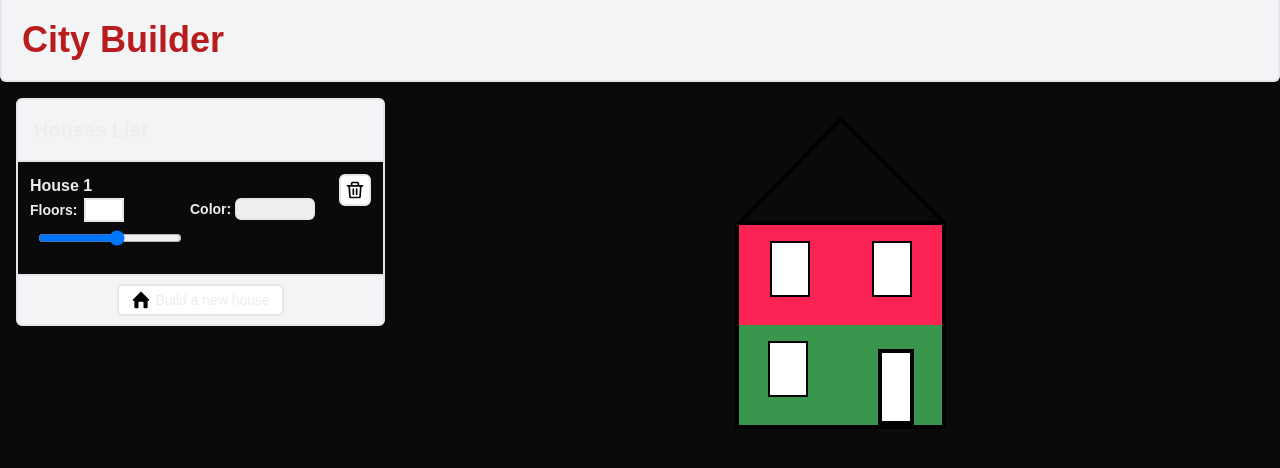
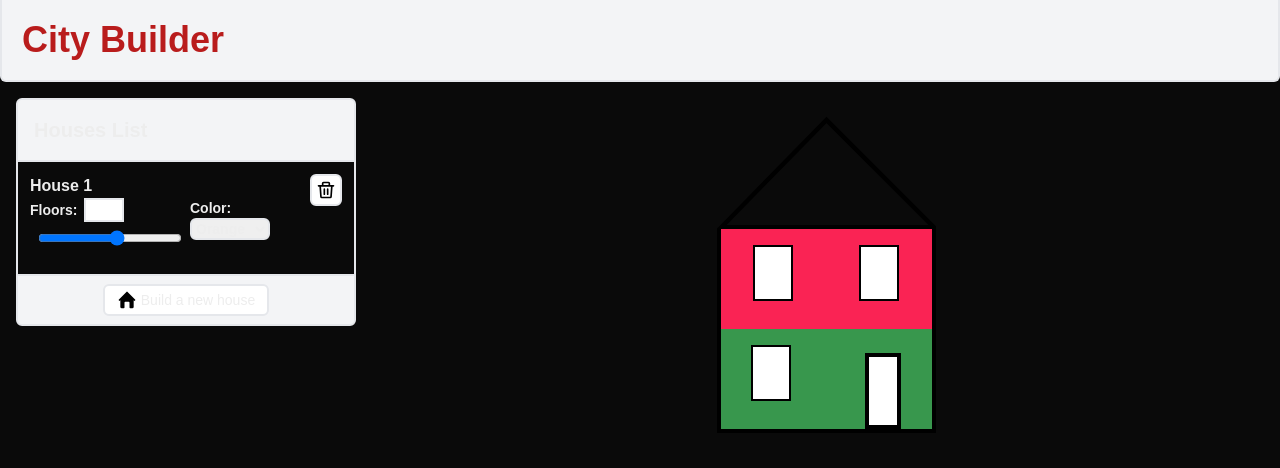
Before and after one commit to Ivan-S-Petkov/city-builder, a Next.js app: page / in a window 1280 px wide. Both pictures are taken after a click on the button "Build a new house". Shown: the top 468 px of the page. Built offline with nearby package versions, Linux system fonts and the light colour scheme.

Commit message:
Implemented limit to build up to 7 houses in Sidebar component and updated styles

```diff
--- a/src/components/layout/Sidebar.js
+++ b/src/components/layout/Sidebar.js
@@ -7,28 +7,34 @@ function Sidebar() {
   const { houses, createNewHouse } = useHouses();
 
   return (
-    <div className="flex flex-col ">
+    <div className="w-[340px] flex flex-col shrink-0">
       <div className="bg-gray-100 border-2 border-gray-200 rounded-t-md p-4">
         <h3 className="text-xl font-bold">Houses List</h3>
       </div>
       <div className="border-l-2 border-r-2 border-gray-200">
         {houses.length > 0 ? (
-          <ul>
+          <div>
             {houses.map((house, index) => (
-              <HouseForm key={index} house={house} />
+              <HouseForm key={house.id} index={index} house={house} />
             ))}
-          </ul>
+          </div>
         ) : (
           <p className="text-center p-[10px] text-sm">Click below to start</p>
         )}
       </div>
       <div className="bg-gray-100 border-2 border-gray-200 rounded-b-md p-2 flex justify-center">
+        {houses.length < 7 ? (
           <Button
             text="Build a new house"
             icon={<HomeIcon size={20} />}
             className="pl-3 pr-3"
             clickHandler={createNewHouse}
           />
+        ) : (
+          <p className="text-center">
+            You reached maximum houses in this neighbourhood
+          </p>
+        )}
       </div>
     </div>
   );
```
Lines whose indentation alone changed are shown as unchanged.
